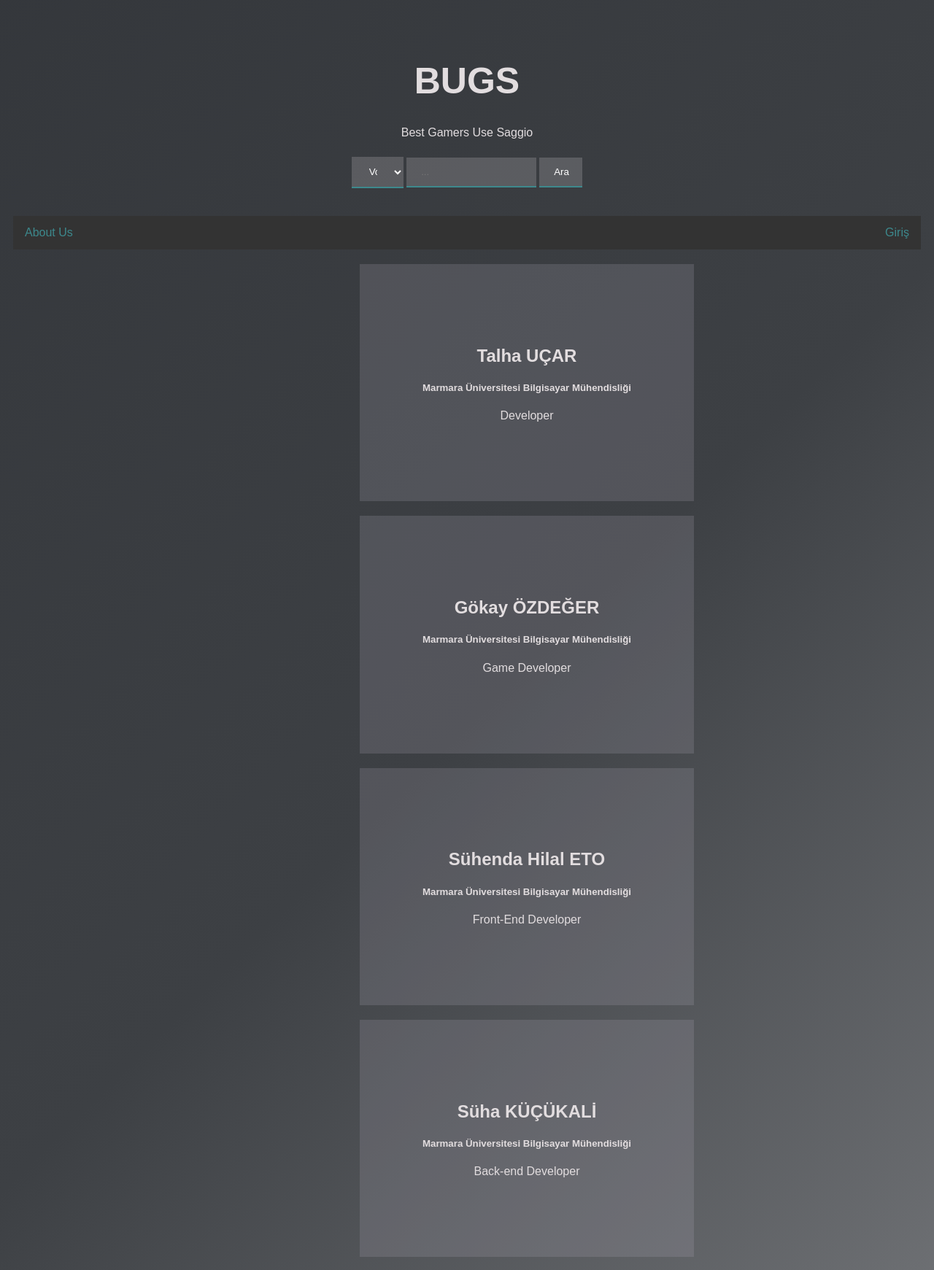
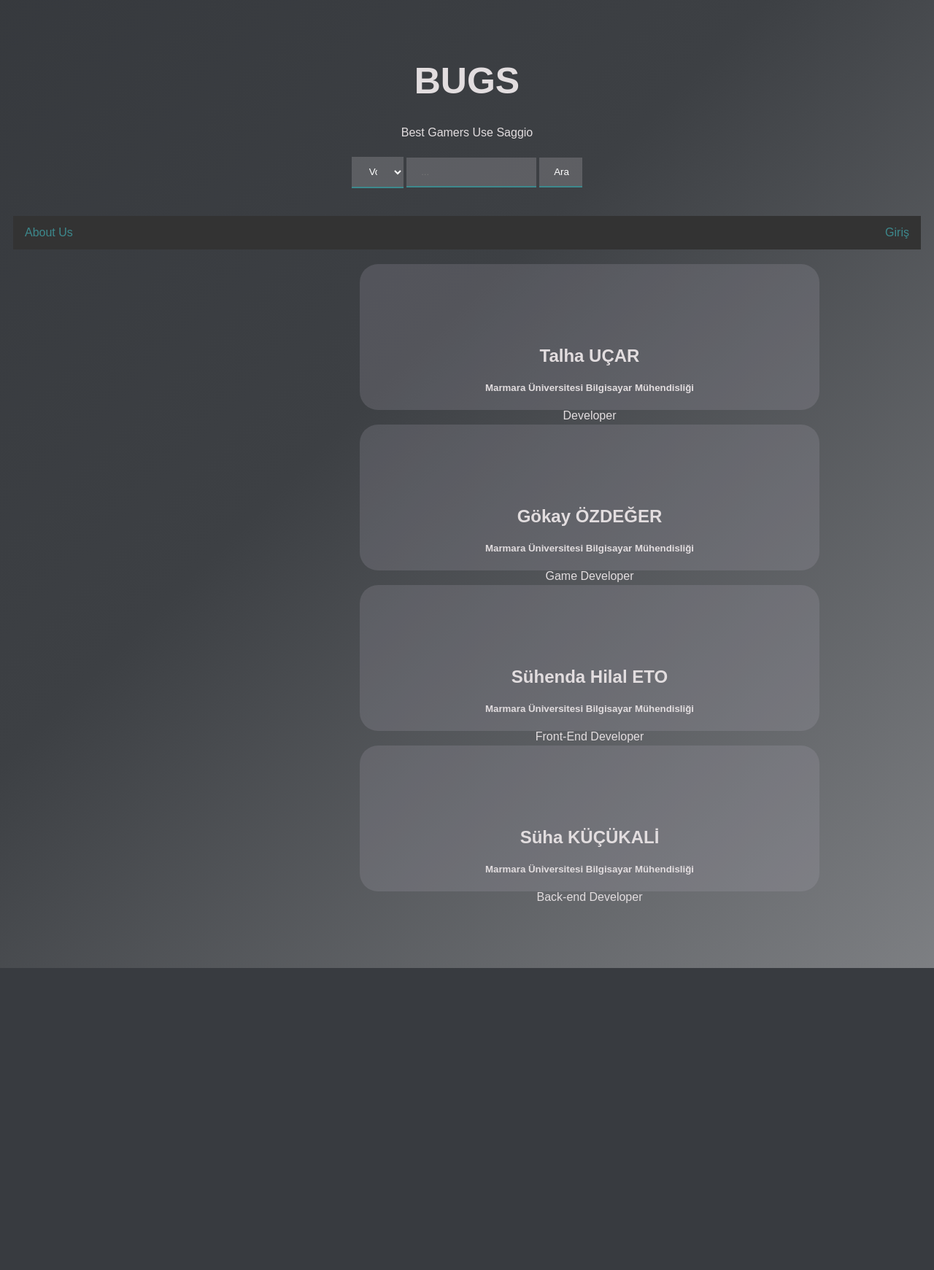
Before and after one commit to talhaucarr/games-tracker, a Node server app: page /about in a window 1280 px wide. Shown: the whole page at 73% size. After the commit the page ends 1327 px from the top, so only its background shows below. Run offline with Node 20, Linux system fonts and the light colour scheme.

Commit message:
Images resized & headers remoed & rounded card corners

```diff
--- a/package.json
+++ b/package.json
@@ -15,6 +15,7 @@
     "ejs": "^3.1.6",
     "express": "^4.17.1",
     "imagemagick": "^0.1.3",
-    "morgan": "^1.10.0"
+    "morgan": "^1.10.0",
+    "nodemon": "^2.0.7"
   }
 }
--- a/public/style.css
+++ b/public/style.css
@@ -100,8 +100,14 @@ body.white{
 
   /* Add a card effect for articles */
   .card {
-      background-color: rgba(176,172,186, 0.2);
-      color: #e2dddf;
+    background-color: rgba(176,172,186, 0.2);
+    color: #e2dddf;
+    border-radius: 25px;
+    background-repeat: no-repeat;
+    background-position: 50% 50%;
+    background-size: cover;
+    width: 630px;
+    height: 200px;
 
     padding: 20px;
     margin-top: 20px;
--- a/views/index.ejs
+++ b/views/index.ejs
@@ -10,17 +10,11 @@
       <div class="row">
         <div class="leftcolumn">
           <div class="card" style="background-image: url('lol.jpg') ; "width="60%" height="10" >
-            <h2>League of Legends</h2>
-            <br><br><br><br><br><br>
           </div>
           <div class="card" style="background-image: url('tft.jpg'); "width="100%" height="auto" >
-            <h2>Teamfight Tactics</h2>
-            <br><br><br><br><br><br>
 
           </div>
           <div class="card" style="background-image: url('wz.jpg'); "width="100%" height="auto" >
-            <h2>Call Of Duty - Warzone</h2>
-            <br><br><br><br><br><br>
 
           </div>
         </div>
```
Also changed, not shown: public/lol.jpg, public/tft.jpg, public/wz.jpg, 1 other file.
